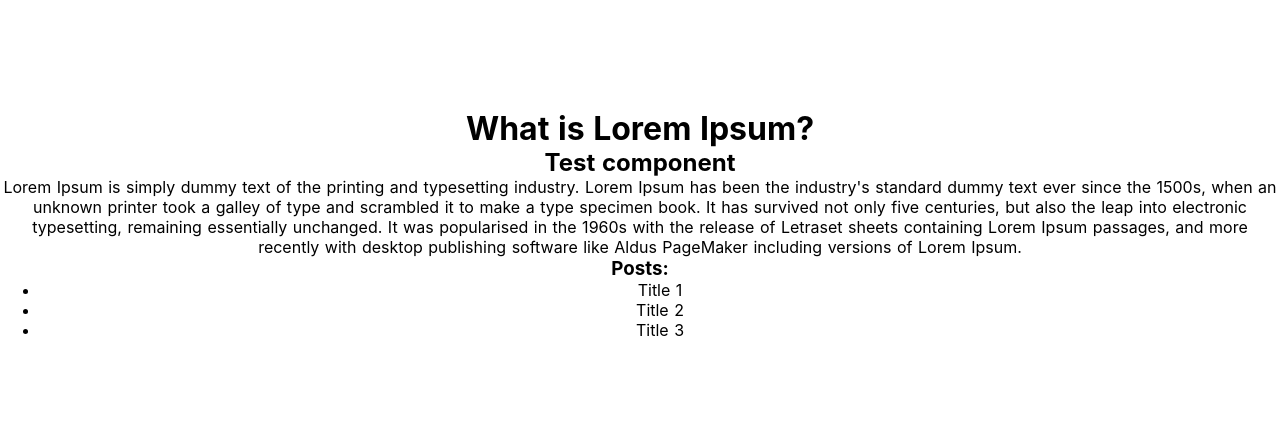
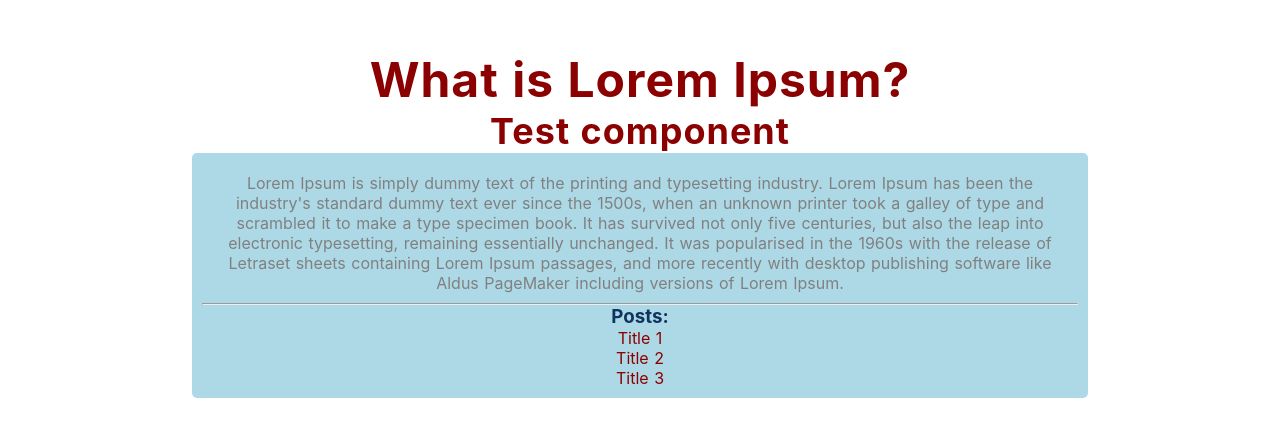
Before and after one commit to draganatrajkovic/nuxt_project_1, a Nuxt app: page / in a window 1280 px wide. Shown: the part 176-612 px from the top of the page. Built offline with nearby package versions, Linux system fonts and the light colour scheme.

Commit message:
Commit3 sass implementation + nuxt-links practice

```diff
--- a/components/Test.vue
+++ b/components/Test.vue
@@ -1,12 +1,18 @@
 <template>
-    <div>
+    <div class="test">
+        <div class="title">
             <h1>What is Lorem Ipsum?</h1>
             <h2>Test component</h2>
+        </div>
+        <div class="content">
             <p>Lorem Ipsum is simply dummy text of the printing and typesetting industry. Lorem Ipsum has been the industry's standard dummy text ever since the 1500s, when an unknown printer took a galley of type and scrambled it to make a type specimen book. It has survived not only five centuries, but also the leap into electronic typesetting, remaining essentially unchanged. It was popularised in the 1960s with the release of Letraset sheets containing Lorem Ipsum passages, and more recently with desktop publishing software like Aldus PageMaker including versions of Lorem Ipsum.</p>
+            <hr />
             <h3>Posts:</h3>
             <ul v-for='post in getPosts' :key="post.id"   >
-            <li>{{post.title}}</li>
+                <li><nuxt-link to="/post">{{post.title}}</nuxt-link></li>
+
             </ul>
+        </div>
     </div>
 </template>
 
@@ -28,3 +34,41 @@ export default {
     }
 }
 </script>
+
+<style lang="scss" scoped>
+    .test {
+        width: 70%;
+        .title {
+            color: darkred;
+            font-size: 1.5rem;
+        }
+
+        .content {
+            background-color: lightblue;
+            border-radius: 5px;
+            color: white;
+            padding: 10px;
+            text-align: center;
+            h3 {
+                color: 	#0f3461;
+            }
+            p {
+                color: grey;
+                padding: 10px;
+            }
+            ul {
+                list-style: none;
+                li a {
+                    color: darkred;
+                    text-decoration: none;
+                    margin-left: -40px;
+                    &:hover {
+                        cursor: pointer;
+                        opacity: 0.7;
+                    }
+                }
+            }
+        }
+
+    }
+</style>
--- /dev/null
+++ b/pages/post/id/index.vue
@@ -0,0 +1,15 @@
+<template>
+    <div>
+        id: {{$route.params.id}}
+    </div>
+</template>
+
+<script>
+    export default {
+        data () {
+            return {
+
+            }
+        }
+    }
+</script>
--- /dev/null
+++ b/pages/post/index.vue
@@ -0,0 +1,11 @@
+<template>
+    <div>
+        Single Post
+    </div>
+</template>
+
+<script>
+    export default {
+
+    }
+</script>
```
Also changed, not shown: 1 other file (tests, documents, lock files or other folders). Lines whose indentation alone changed are shown as unchanged.
